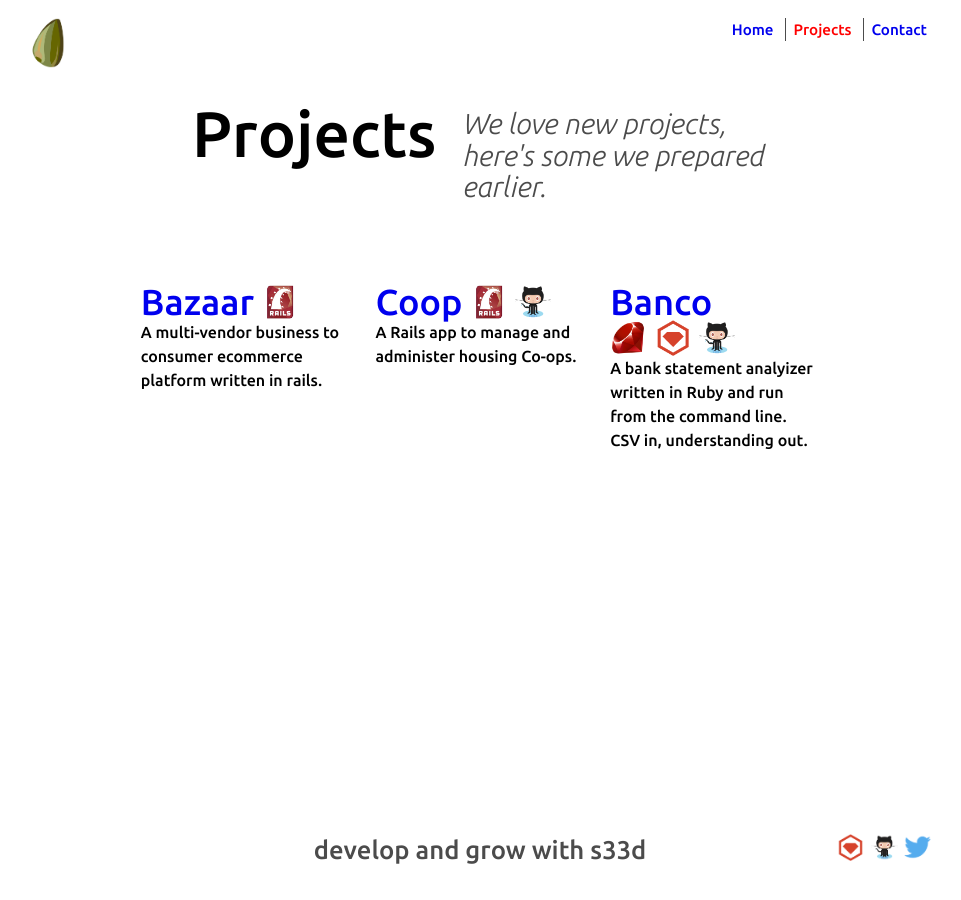
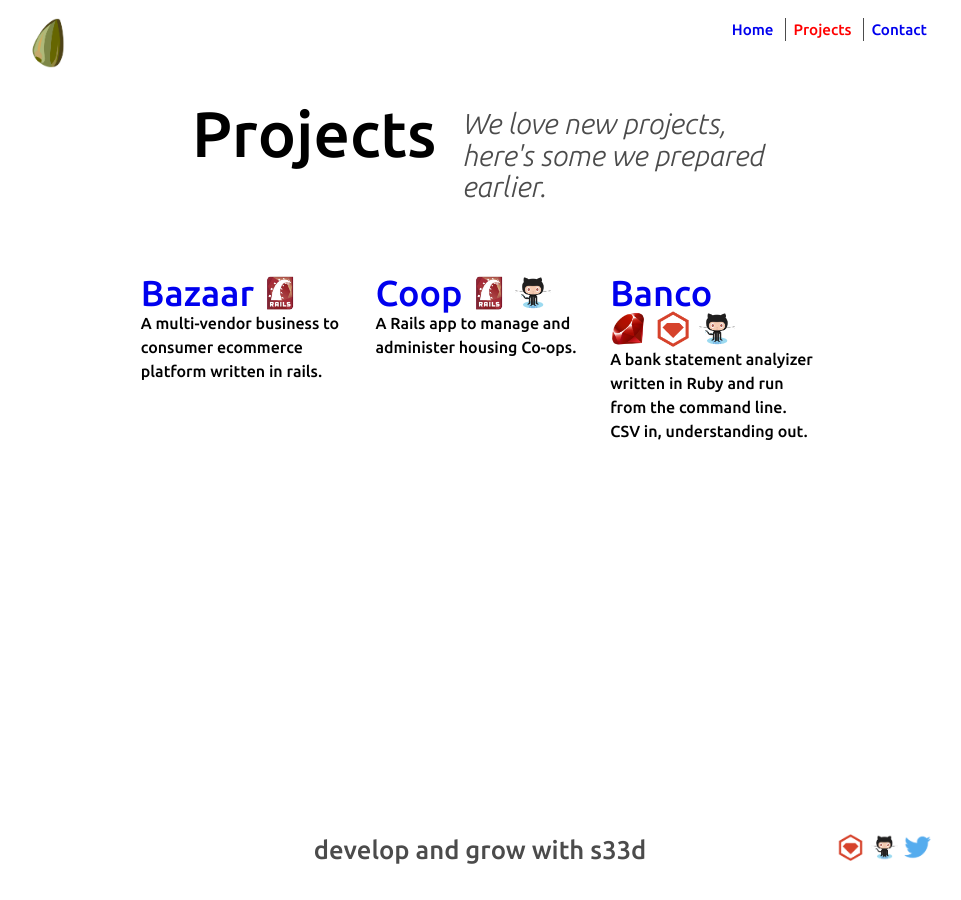
Before and after one commit to s33dco/s33dsite, a Jekyll site: the page built from projects/index.html, in a window 1280 px wide. Shown: the whole page, without its empty margins (160-1121 px from the left). Built offline with Jekyll 4.4.1, drawn with Linux system fonts in a browser that asks for light colours; nearby versions of some CDN libraries.

Commit message:
project spacing

```diff
--- a/css/main.css
+++ b/css/main.css
@@ -239,7 +239,7 @@
 
   .project {
     flex :1;
-    margin: 2vh 1vw 0;
+    margin: 1vh 1vw 0;
   }
 
   .project-title h2 {
```
Also changed, not shown: 1 other file.
